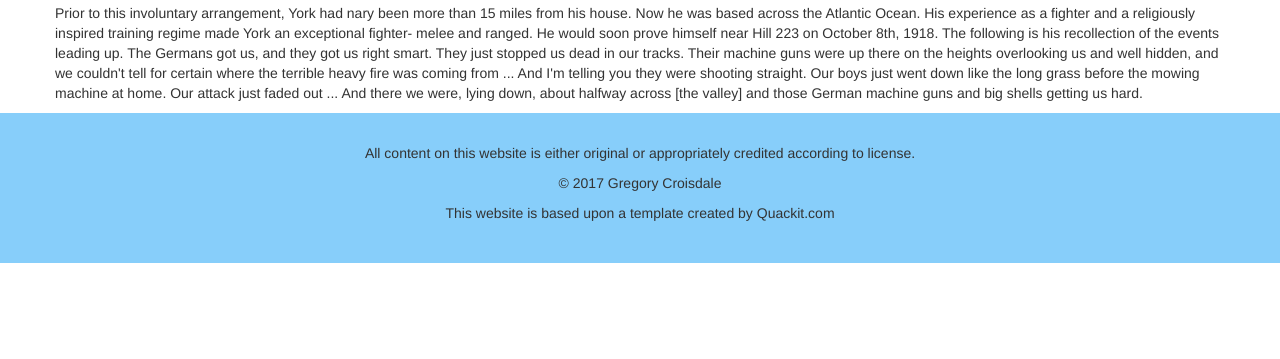
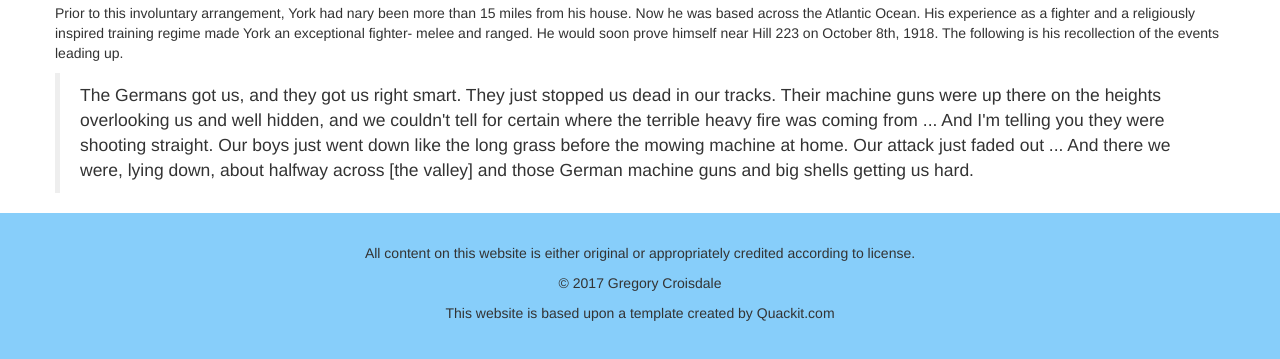
Before and after one commit to awde123/gregc.us, a plain HTML site: page nhd.html in a window 1280 px wide. Shown: the part 1488-1847 px from the top of the page. Before the commit the page ends 1751 px from the top, so only its background shows below. Drawn offline with Linux system fonts and the light colour scheme.

Commit message:
update to NHD again again again again again again (w/ betterer navigation) again again ahhhhhhhpa dude it also has a map now but lol syntax thool again again negative lol

```diff
--- a/nhd.html
+++ b/nhd.html
@@ -117,7 +117,7 @@
               <a name="gw">The Great War</a>
           </h3>
           <iframe src="https://www.google.com/maps/embed?pb=!1m18!1m12!1m3!1d13729.755990160245!2d4.9437731942335486!3d49.285355587639984!2m3!1f0!2f0!3f0!3m2!1i1024!2i768!4f13.1!3m3!1m2!1s0x0%3A0x0!2zNDnCsDE3JzA4LjEiTiA0wrA1NycwOC43IkU!5e0!3m2!1sen!2sus!4v1495517116674" width="600" height="450" frameborder="0" style="border:0" allowfullscreen></iframe>
-          <p>Prior to this involuntary arrangement, York had nary been more than 15 miles from his house. Now he was based across the Atlantic Ocean. His experience as a fighter and a religiously inspired training regime made York an exceptional fighter- melee and ranged. He would soon prove himself near Hill 223 on October 8th, 1918. The following is his recollection of the events leading up. <block>The Germans got us, and they got us right smart. They just stopped us dead in our tracks. Their machine guns were up there on the heights overlooking us and well hidden, and we couldn't tell for certain where the terrible heavy fire was coming from ... And I'm telling you they were shooting straight. Our boys just went down like the long grass before the mowing machine at home. Our attack just faded out ... And there we were, lying down, about halfway across [the valley] and those German machine guns and big shells getting us hard.</block>
+          <p>Prior to this involuntary arrangement, York had nary been more than 15 miles from his house. Now he was based across the Atlantic Ocean. His experience as a fighter and a religiously inspired training regime made York an exceptional fighter- melee and ranged. He would soon prove himself near Hill 223 on October 8th, 1918. The following is his recollection of the events leading up. <blockquote>The Germans got us, and they got us right smart. They just stopped us dead in our tracks. Their machine guns were up there on the heights overlooking us and well hidden, and we couldn't tell for certain where the terrible heavy fire was coming from ... And I'm telling you they were shooting straight. Our boys just went down like the long grass before the mowing machine at home. Our attack just faded out ... And there we were, lying down, about halfway across [the valley] and those German machine guns and big shells getting us hard.</blockquote>
           </div>
       </div>
 
```
